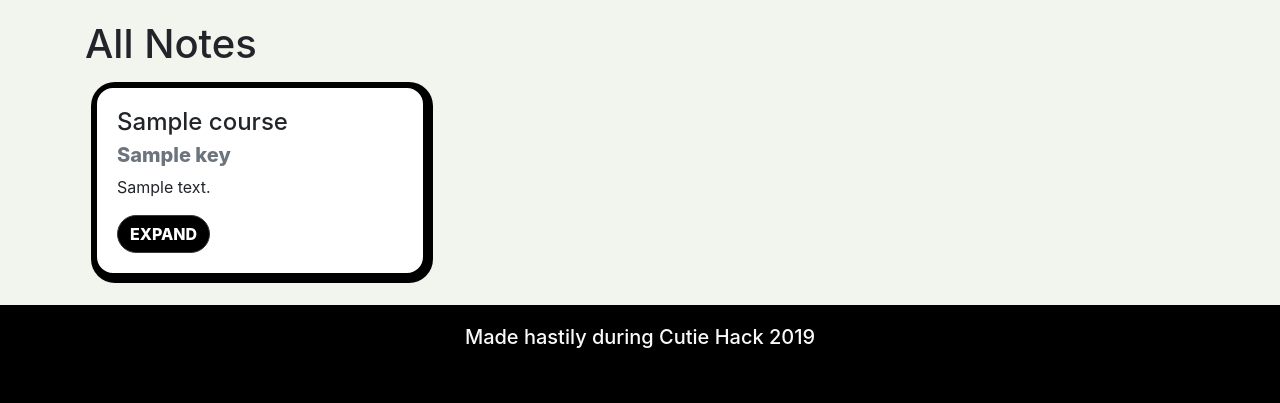
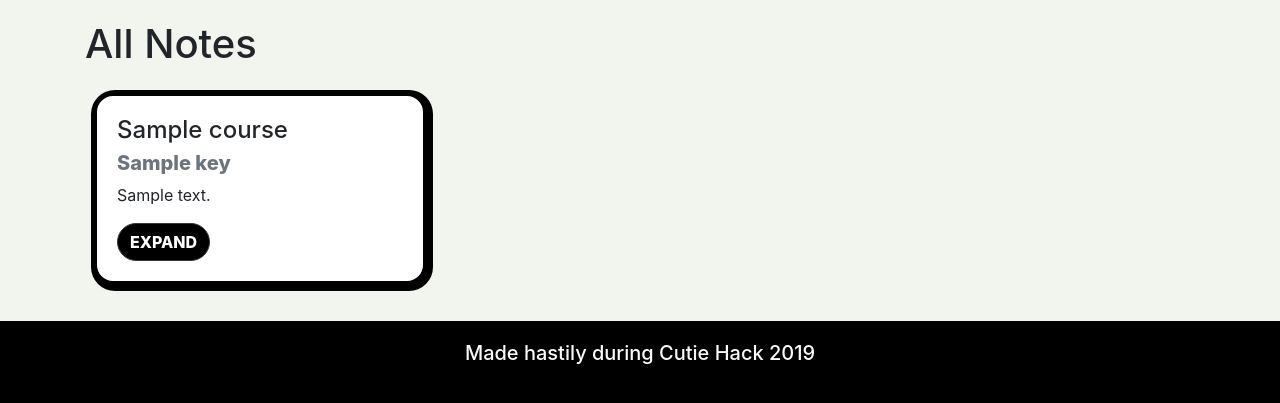
Before and after one commit to hbg/snapnotes-web, a Flask app: template templates/index.html in a window 1280 px wide. Shown: the part 80-483 px from the top of the page. Run offline with Flask 2, Linux system fonts and the light colour scheme; the template is opened without the code that fills it: most values are stand-ins (such as "Sample title", 1, 10 or a date in 2020); some libraries are stand-ins or nearby versions.

Commit message:
Quick margin fix

```diff
--- a/static/css/main.css
+++ b/static/css/main.css
@@ -19,7 +19,7 @@ html {
     border-radius: 20px;
     border: 4px solid black;
     box-shadow: 2px 2px 0 4px black;
-    margin: 8px;
+    margin: 16px 8px;
     cursor: pointer;
 }
 
```
